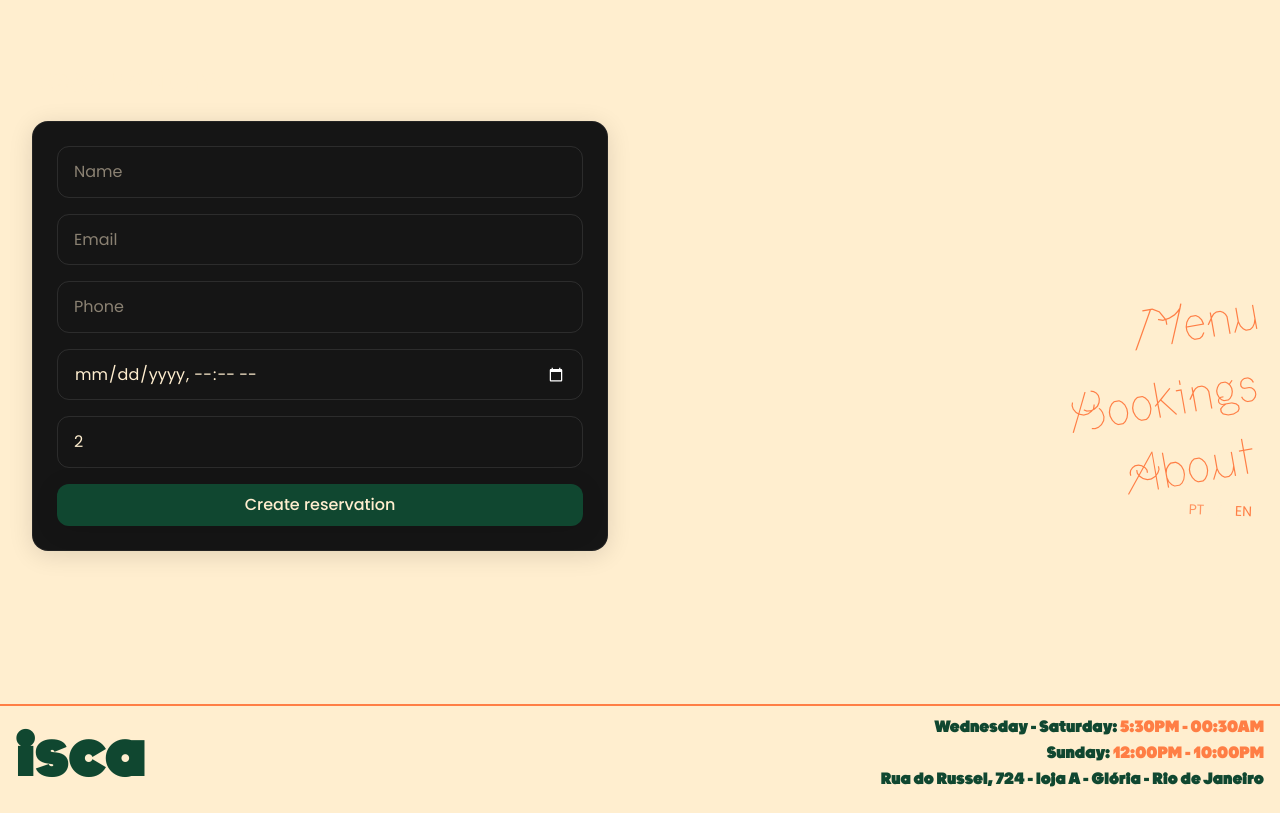
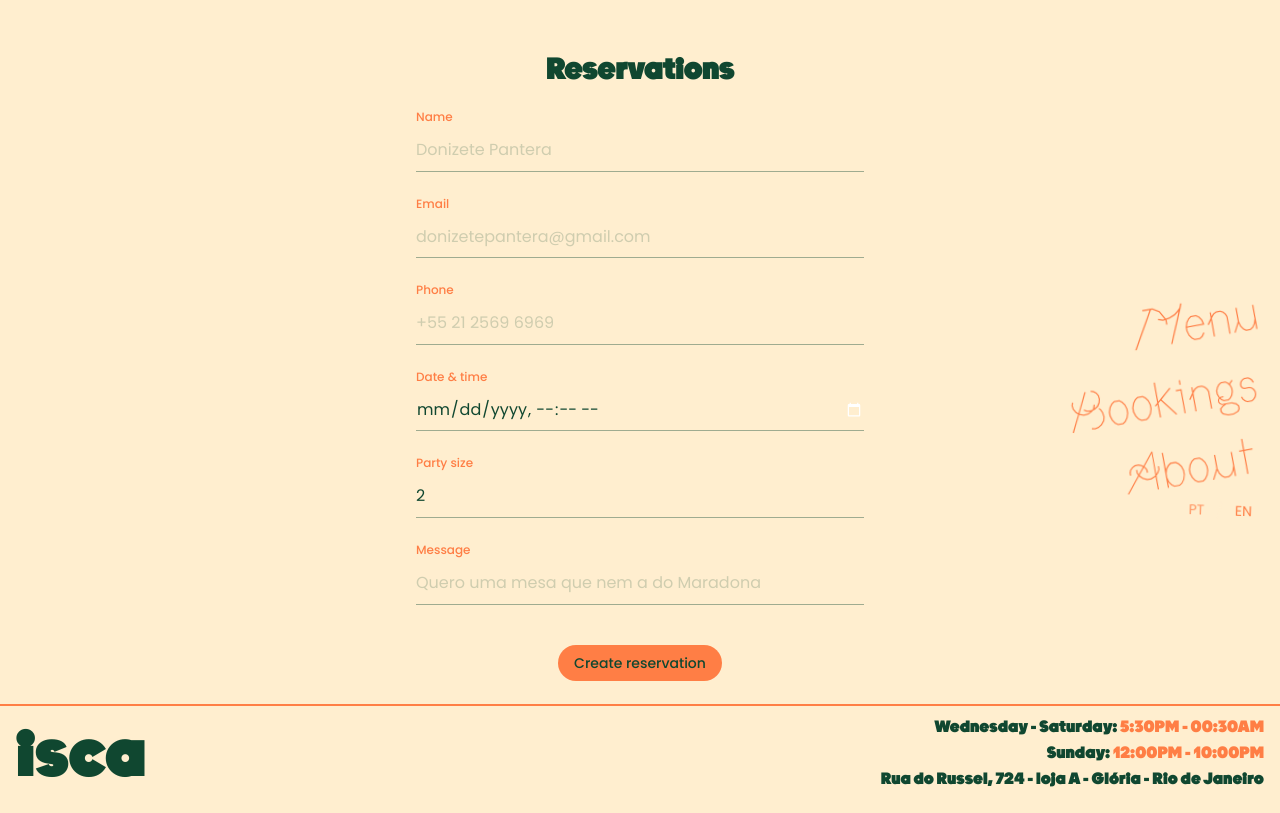
Before and after one commit to guerrinharj/isca, a Next.js app: page /en/reservas in a window 1280 px wide. Built offline with nearby package versions, Linux system fonts and the light colour scheme.

Commit message:
basic reserva layout

```diff
--- a/app/[locale]/layout.tsx
+++ b/app/[locale]/layout.tsx
@@ -29,7 +29,7 @@ export default async function RootLayout({ children, params }: LayoutProps) {
                 </aside>
 
                 <main className="py-8">
-                    <div className="mx-auto w-full px-4 md:max-w-[500px] lg:max-w-none lg:px-8">
+                    <div className="mx-auto w-full px-4 md:max-w-[480px] lg:max-w-none lg:px-8">
                         {children}
                     </div>
                 </main>
@@ -50,7 +50,7 @@ export default async function RootLayout({ children, params }: LayoutProps) {
                             locale={safeLocale}
                             className="
                                 text-5xl leading-none
-                                md:text-[4vw]
+                                md:text-[8vw]
                                 lg:text-[5vw]
                                 w-auto
                             "
--- a/app/[locale]/reservas/page.tsx
+++ b/app/[locale]/reservas/page.tsx
@@ -11,7 +11,9 @@ export default function ReservasPage() {
         telefone: '',
         data: '',
         quantity: 2,
+        mensagem: ''
     })
+
     const t = {
         title: locale === 'pt' ? 'Reservas' : 'Reservations',
         name: locale === 'pt' ? 'Nome' : 'Name',
@@ -19,35 +21,119 @@ export default function ReservasPage() {
         phone: locale === 'pt' ? 'Telefone' : 'Phone',
         datetime: locale === 'pt' ? 'Data e hora' : 'Date & time',
         qty: locale === 'pt' ? 'Quantidade de pessoas' : 'Party size',
+        mensagem: locale === 'pt' ? 'Mensagem' : 'Message',
         submit: locale === 'pt' ? 'Fazer reserva' : 'Create reservation',
     }
 
     const onChange = (e: React.ChangeEvent<HTMLInputElement>) => {
         const { name, value } = e.target
-        setForm((f) => ({ ...f, [name]: name === 'quantity' ? Number(value) : value }))
+        setForm(f => ({ ...f, [name]: name === 'quantity' ? Number(value) : value }))
     }
 
     const onSubmit = async (e: React.FormEvent) => {
         e.preventDefault()
-        // TODO: POST para sua API /api/reservas
         alert('Reserva enviada (placeholder)')
     }
 
+    const inputClasses =
+        "bg-transparent border-b border-isca-verde/40 outline-none ring-0 shadow-none py-2 w-full " +
+        "text-isca-verde font-sans placeholder: placeholder:opacity-40 " +
+        "focus:border-isca-laranja focus:outline-none focus:ring-0 "
+
+    const labelClasses =
+        "block text-xs md:text-lg lg:text-xs font-medium mb-1 text-isca-laranja Poppins text-left"
+
     return (
-        <section className="py-8">
-            <h1 className="text-3xl font-display tracking-tightest mb-6">{t.title}</h1>
-            <form onSubmit={onSubmit} className="card grid gap-4 max-w-xl">
-                <input name="nome" value={form.nome} onChange={onChange} placeholder={t.name}
-                        className="bg-transparent border border-white/10 rounded-xl px-4 py-3" required />
-                <input name="email" type="email" value={form.email} onChange={onChange} placeholder={t.email}
-                        className="bg-transparent border border-white/10 rounded-xl px-4 py-3" required />
-                <input name="telefone" value={form.telefone} onChange={onChange} placeholder={t.phone}
-                        className="bg-transparent border border-white/10 rounded-xl px-4 py-3" required />
-                <input name="data" type="datetime-local" value={form.data} onChange={onChange} placeholder={t.datetime}
-                        className="bg-transparent border border-white/10 rounded-xl px-4 py-3" required />
-                <input name="quantity" type="number" min={1} value={form.quantity} onChange={onChange} placeholder={t.qty}
-                        className="bg-transparent border border-white/10 rounded-xl px-4 py-3" required />
-                <button type="submit" className="btn">{t.submit}</button>
+        <section className="py-15 md:py-30 lg:py-5 lg:mb-20 font-sans">
+            <h1
+                className="text-3xl tracking-tightest mb-6 text-center hidden md:block"
+                style={{ color: 'var(--color-isca-verde)' }}
+                >
+                {t.title}
+            </h1>
+
+            <form onSubmit={onSubmit} className="grid gap-6 max-w-md mx-auto w-full">
+                <div>
+                    <label className={labelClasses}>{t.name}</label>
+                    <input
+                        name="nome"
+                        value={form.nome}
+                        onChange={onChange}
+                        placeholder="Donizete Pantera"
+                        required
+                        className={inputClasses}
+                    />
+                </div>
+
+                <div>
+                    <label className={labelClasses}>{t.email}</label>
+                    <input
+                        name="email"
+                        type="email"
+                        value={form.email}
+                        onChange={onChange}
+                        placeholder="donizetepantera@gmail.com"
+                        required
+                        className={inputClasses}
+                    />
+                </div>
+
+                <div>
+                    <label className={labelClasses}>{t.phone}</label>
+                    <input
+                        name="telefone"
+                        value={form.telefone}
+                        onChange={onChange}
+                        placeholder="+55 21 2569 6969"
+                        required
+                        className={inputClasses}
+                    />
+                </div>
+
+                <div>
+                    <label className={labelClasses}>{t.datetime}</label>
+                    <input
+                        name="data"
+                        type="datetime-local"
+                        value={form.data}
+                        onChange={onChange}
+                        required
+                        className={inputClasses}
+                    />
+                </div>
+
+                <div>
+                    <label className={labelClasses}>{t.qty}</label>
+                    <input
+                        name="quantity"
+                        type="number"
+                        min={1}
+                        value={form.quantity}
+                        onChange={onChange}
+                        placeholder={t.qty}
+                        required
+                        className={inputClasses}
+                    />
+                </div>
+
+                <div>
+                    <label className={labelClasses}>{t.mensagem}</label>
+                    <input
+                        name="mensagem"
+                        value={form.mensagem}
+                        onChange={onChange}
+                        placeholder="Quero uma mesa que nem a do Maradona"
+                        required
+                        className={inputClasses}
+                    />
+                </div>
+
+                <button
+                    type="submit"
+                    className="mt-4 inline-flex items-center justify-center rounded-full px-4 py-2 bg-isca-laranja text-isca-verde font-medium text-sm hover:opacity-90 active:opacity-80 transition mx-auto"
+                >
+                    {t.submit}
+                </button>
             </form>
         </section>
     )
--- a/src/lib/i18n/messages/en.ts
+++ b/src/lib/i18n/messages/en.ts
@@ -39,6 +39,7 @@ const en = {
         telefone: 'Phone',
         data: 'Date & time',
         quantidade: 'Party size',
+        mensagem: 'Message',
         confirmar: 'Confirm',
         is_confirmed: 'Confirmed',
         criar: 'Create reservation',
--- a/src/lib/i18n/messages/pt.ts
+++ b/src/lib/i18n/messages/pt.ts
@@ -39,6 +39,7 @@ const pt = {
         telefone: 'Telefone',
         data: 'Data e hora',
         quantidade: 'Quantidade de pessoas',
+        mensagem: 'Mensagem',
         confirmar: 'Confirmar',
         is_confirmed: 'Confirmada',
         criar: 'Fazer reserva',
```
